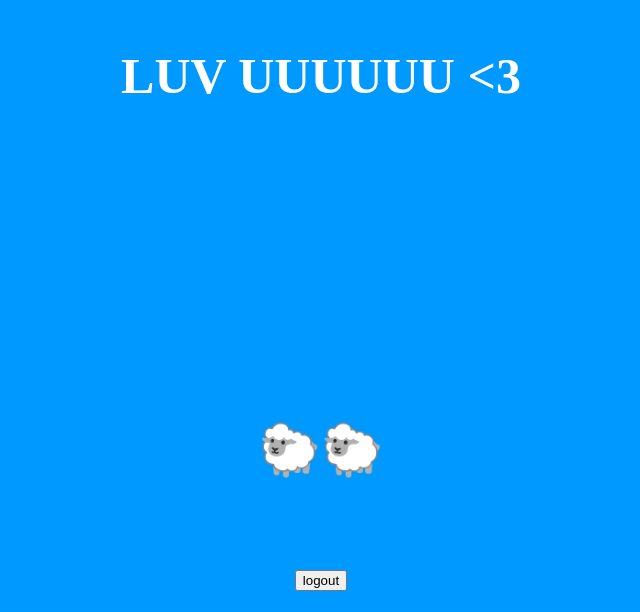
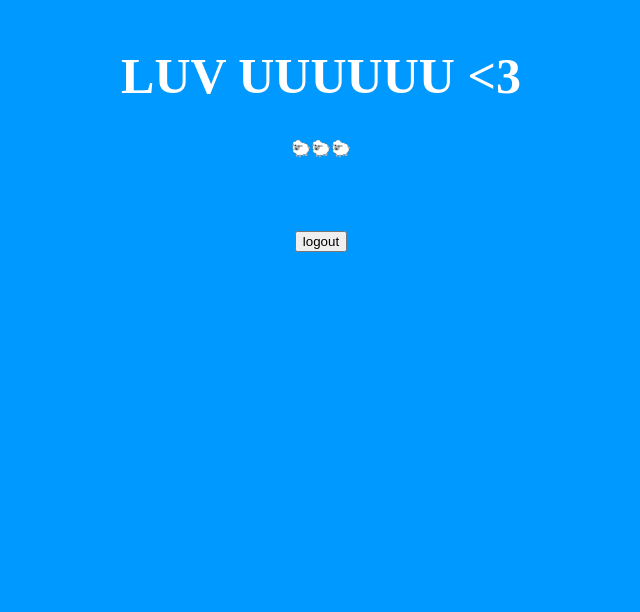
Before and after one commit to davidwxy62/RoomieMatter, a website: page roomieMatter/templates/secret.html in a window 1280 px wide. Shown: the part 269-881 px from the top of the page, without its empty margins (319-959 px from the left). After the commit the page ends 800 px from the top, so only its background shows below. Drawn offline with Linux system fonts and the light colour scheme.

Commit message:
light fixes

```diff
--- a/roomieMatter/templates/secret.html
+++ b/roomieMatter/templates/secret.html
@@ -22,7 +22,7 @@
 <body style="background-color: #0099ff">
     <div style="text-align: center">
         <h1>LUV UUUUUU &lt3</h1>
-        <h1>🐑🐑</h1>
+        <p>🐑🐑🐑</p>
     </div>
     <form class="cuteForm" action="/accounts/logout" method="post" enctype="multipart/form-data">
         <input type="submit" name="delete" value="logout"/>
```
Also changed, not shown: 2 other files.
